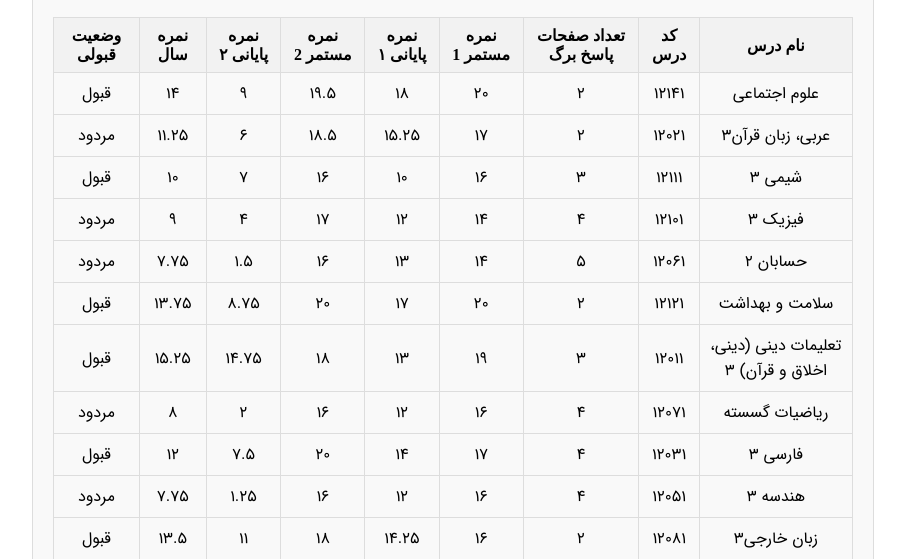
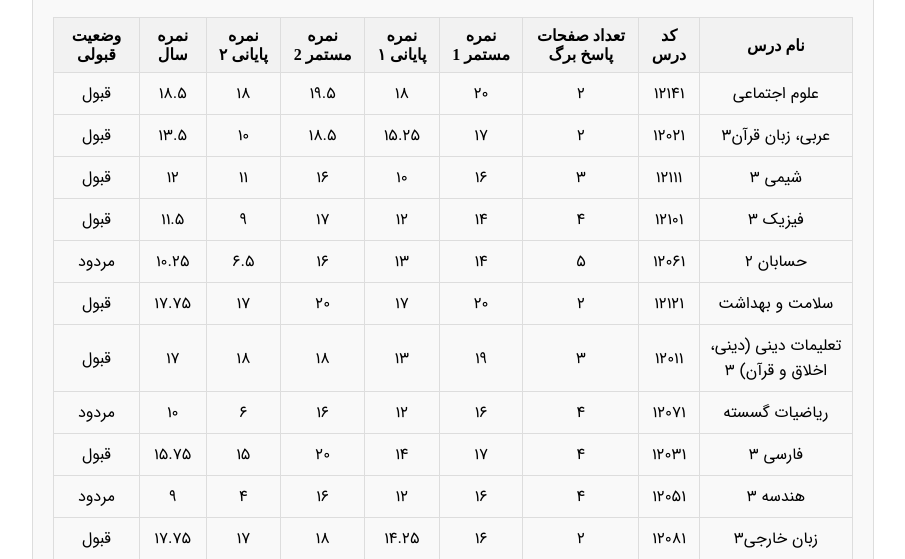
Before and after one commit to mymdu/kart.medu.ir, a plain HTML site: page index.html in a window 1280 px wide. Shown: the part 241-800 px from the top of the page, without its empty margins (187-1092 px from the left). Drawn offline with Linux system fonts and the light colour scheme; files whose address does not match are found by name; a web font is replaced by a local one.

Commit message:
Update index.html

```diff
--- a/index.html
+++ b/index.html
@@ -224,8 +224,8 @@ h6 {
                         <td>20</td>
                         <td>18</td>
                         <td>19.5</td>
-                        <td>9</td>
-                        <td>14</td>
+                        <td>18</td>
+                        <td>18.5</td>
                         <td>قبول</td>
                     </tr>
 
@@ -236,9 +236,9 @@ h6 {
                         <td>17</td>
                         <td>15.25</td>
                         <td>18.5</td>
-                        <td>6</td>
-                        <td>11.25</td>
-                        <td>مردود</td>
+                        <td>10</td>
+                        <td>13.5</td>
+                        <td>قبول</td>
                     </tr>
 
                     <tr>
@@ -248,8 +248,8 @@ h6 {
                         <td>16</td>
                         <td>10</td>
                         <td>16</td>
-                        <td>7</td>
-                        <td>10</td>
+                        <td>11</td>
+                        <td>12</td>
                         <td>قبول</td>
                     </tr>
 
@@ -260,9 +260,9 @@ h6 {
                         <td>14</td>
                         <td>12</td>
                         <td>17</td>
-                        <td>4</td>
                         <td>9</td>
-                        <td>مردود</td>
+                        <td>11.5</td>
+                        <td>قبول</td>
                     </tr>
 
                     <tr>
@@ -272,8 +272,8 @@ h6 {
                         <td>14</td>
                         <td>13</td>
                         <td>16</td>
-                        <td>1.5</td>
-                        <td>7.75</td>
+                        <td>6.5</td>
+                        <td>10.25</td>
                         <td>مردود</td>
                     </tr>
 
@@ -284,8 +284,8 @@ h6 {
                         <td>20</td>
                         <td>17</td>
                         <td>20</td>
-                        <td>8.75</td>
-                        <td>13.75</td>
+                        <td>17</td>
+                        <td>17.75</td>
                         <td>قبول</td>
                     </tr>
 
@@ -296,8 +296,8 @@ h6 {
                         <td>19</td>
                         <td>13</td>
                         <td>18</td>
-                        <td>14.75</td>
-                        <td>15.25</td>
+                        <td>18</td>
+                        <td>17</td>
                         <td>قبول</td>
                     </tr>
 
@@ -308,8 +308,8 @@ h6 {
                         <td>16</td>
                         <td>12</td>
                         <td>16</td>
-                        <td>2</td>
-                        <td>8</td>
+                        <td>6</td>
+                        <td>10</td>
                         <td>مردود</td>
                     </tr>
 
@@ -320,8 +320,8 @@ h6 {
                         <td>17</td>
                         <td>14</td>
                         <td>20</td>
-                        <td>7.5</td>
-                        <td>12</td>
+                        <td>15</td>
+                        <td>15.75</td>
                         <td>قبول</td>
                     </tr>
 
@@ -332,8 +332,8 @@ h6 {
                         <td>16</td>
                         <td>12</td>
                         <td>16</td>
-                        <td>1.25</td>
-                        <td>7.75</td>
+                        <td>4</td>
+                        <td>9</td>
                         <td>مردود</td>
                     </tr>
 
@@ -344,8 +344,8 @@ h6 {
                         <td>16</td>
                         <td>14.25</td>
                         <td>18</td>
-                        <td>11</td>
-                        <td>13.5</td>
+                        <td>17</td>
+                        <td>17.75</td>
                         <td>قبول</td>
                     </tr>
 
```
